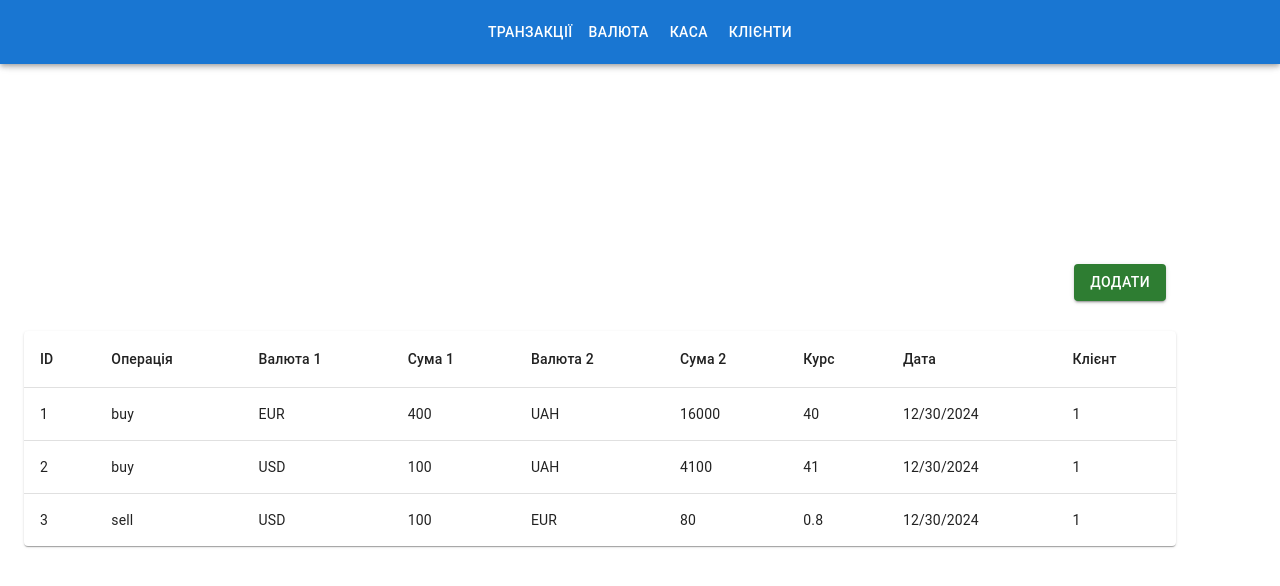
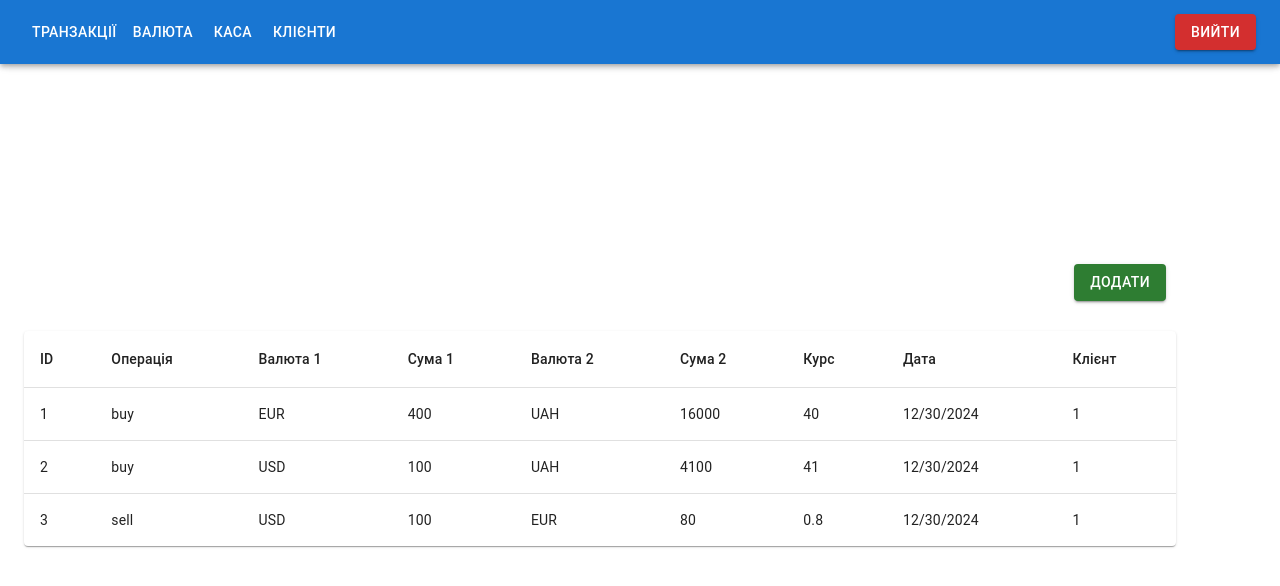
Before and after one commit to keerikkk/tech-task, a React (Vite) app: page / in a window 1280 px wide. Both pictures are taken after a click on the button "КАСИР". Shown: the top 586 px of the page. Built offline with nearby package versions, Linux system fonts and the light colour scheme.

Commit message:
feat: add logout button

```diff
--- a/src/components/NavBar.tsx
+++ b/src/components/NavBar.tsx
@@ -13,10 +13,12 @@ import MenuIcon from "@mui/icons-material/Menu";
 import Toolbar from "@mui/material/Toolbar";
 import Button from "@mui/material/Button";
 import { navItems } from "../data/navigationLinks";
+import { useAuth } from "./AuthProvider";
 
 const drawerWidth = 240;
 
 export default function DrawerAppBar() {
+  const { handleLogout } = useAuth();
   const navigate = useNavigate();
   const [mobileOpen, setMobileOpen] = React.useState(false);
 
@@ -48,7 +50,7 @@ export default function DrawerAppBar() {
     <Box sx={{ display: "flex" }}>
       <CssBaseline />
       <AppBar component="nav">
-        <Toolbar sx={{ display: "flex", justifyContent: { sm: "center" } }}>
+        <Toolbar sx={{ display: "flex", justifyContent: "space-between" }}>
           <IconButton
             color="inherit"
             aria-label="open drawer"
@@ -73,6 +75,9 @@ export default function DrawerAppBar() {
               </Button>
             ))}
           </Box>
+          <Button color="error" variant="contained" onClick={handleLogout}>
+            Вийти
+          </Button>
         </Toolbar>
       </AppBar>
 
```
